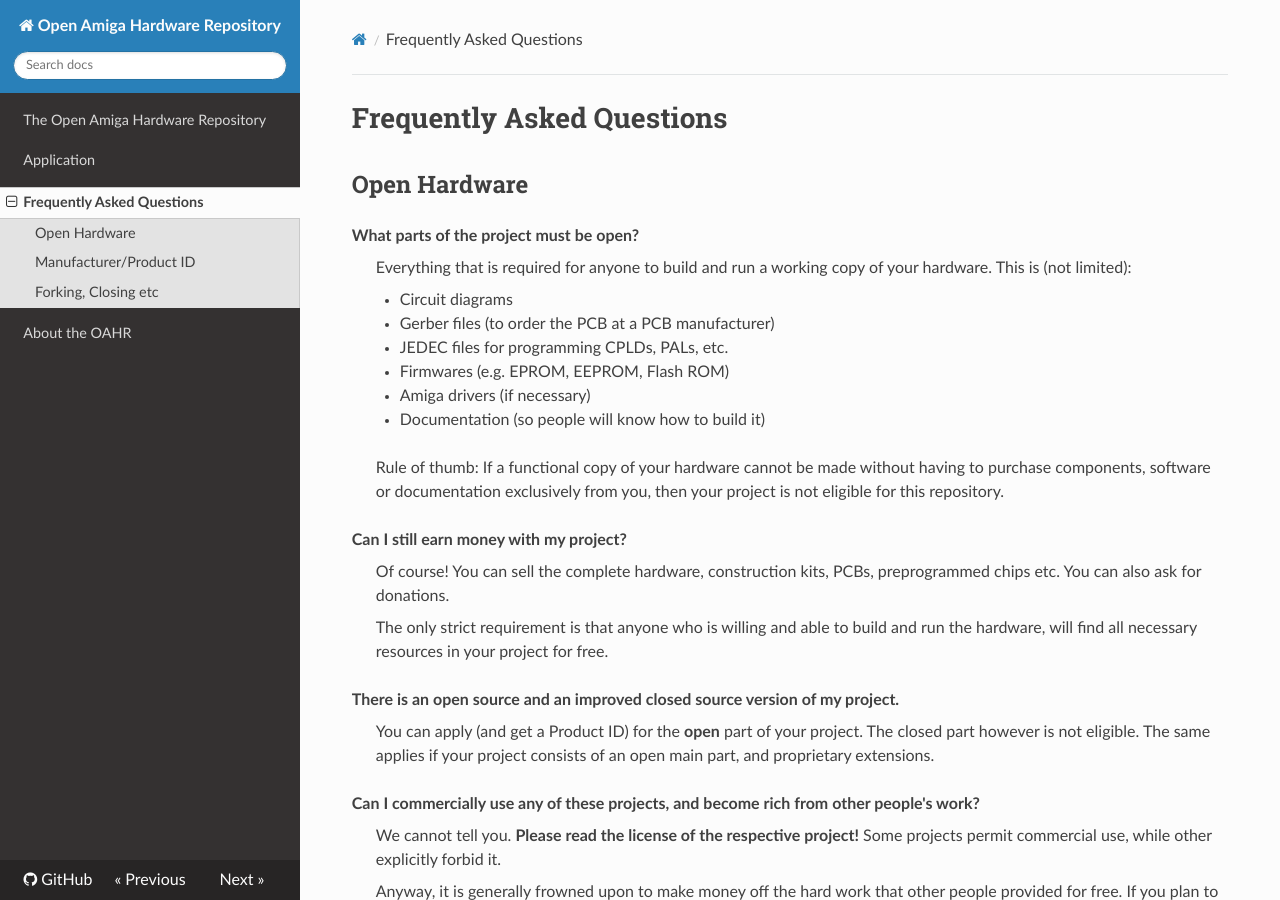
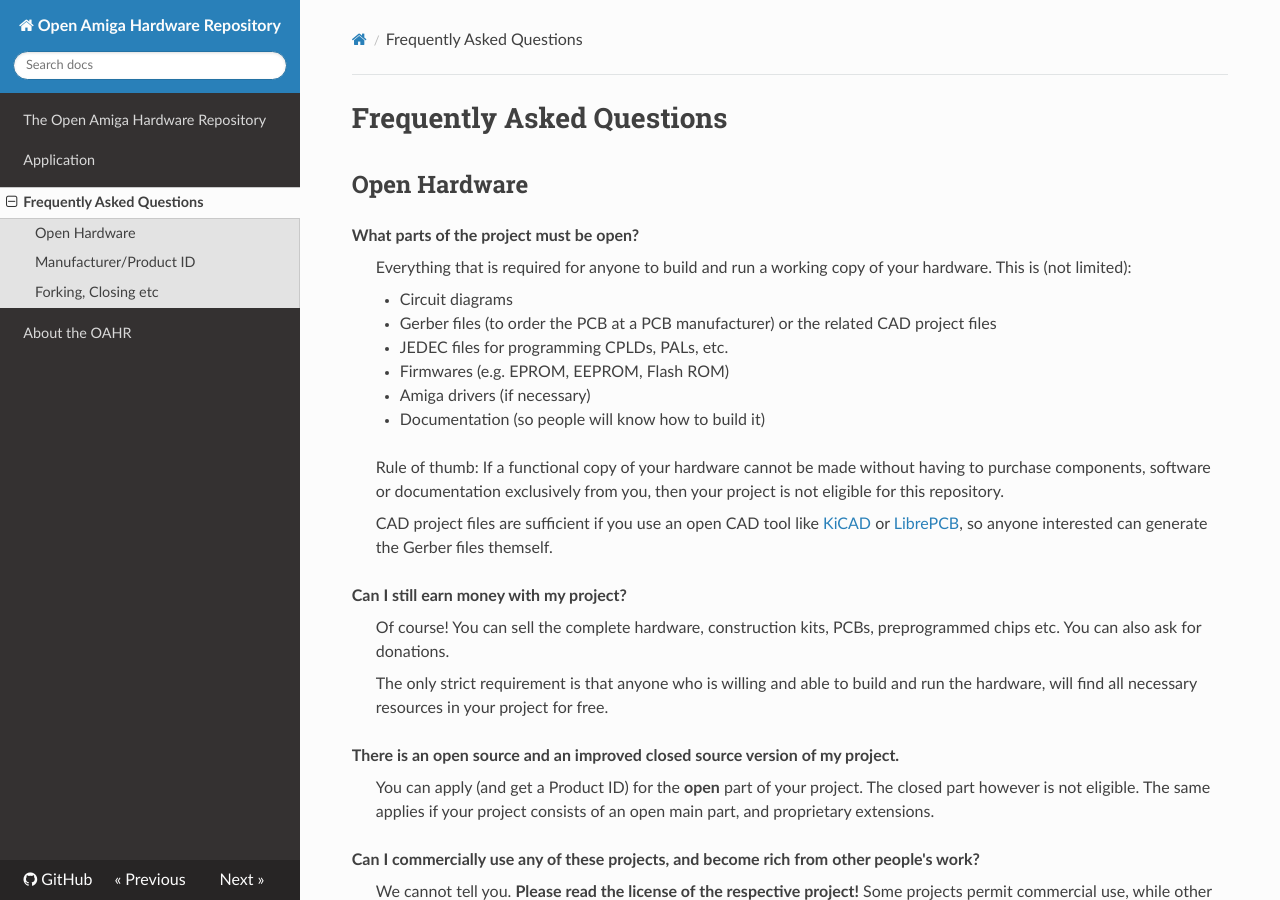
Before and after one commit to oahr/oahr, an MkDocs documentation site: the page built from src/faq.md, in a window 1280 px wide and 900 px high. Built offline with MkDocs 1.6.1, drawn with Linux system fonts in a browser that asks for light colours.

Commit message:
Permit CAD projects from open tools

```diff
--- a/docs/faq.html
+++ b/docs/faq.html
@@ -94,13 +94,14 @@
 <p>Everything that is required for anyone to build and run a working copy of your hardware. This is (not limited):</p>
 <ul>
 <li>Circuit diagrams</li>
-<li>Gerber files (to order the PCB at a PCB manufacturer)</li>
+<li>Gerber files (to order the PCB at a PCB manufacturer) or the related CAD project files</li>
 <li>JEDEC files for programming CPLDs, PALs, etc.</li>
 <li>Firmwares (e.g. EPROM, EEPROM, Flash ROM)</li>
 <li>Amiga drivers (if necessary)</li>
 <li>Documentation (so people will know how to build it)</li>
 </ul>
 <p>Rule of thumb: If a functional copy of your hardware cannot be made without having to purchase components, software or documentation exclusively from you, then your project is not eligible for this repository.</p>
+<p>CAD project files are sufficient if you use an open CAD tool like <a href="https://www.kicad.org/">KiCAD</a> or <a href="https://librepcb.org/">LibrePCB</a>, so anyone interested can generate the Gerber files themself.</p>
 </blockquote>
 <p><strong>Can I still earn money with my project?</strong></p>
 <blockquote>
--- a/docs/index.html
+++ b/docs/index.html
@@ -429,5 +429,5 @@
 
 <!--
 MkDocs version : 1.4.2
-Build Date UTC : 2023-11-10 08:05:26.453539+00:00
+Build Date UTC : 2023-11-10 08:21:01.268104+00:00
 -->
--- a/src/faq.md
+++ b/src/faq.md
@@ -7,13 +7,15 @@
 > Everything that is required for anyone to build and run a working copy of your hardware. This is (not limited):
 >
 > * Circuit diagrams
-> * Gerber files (to order the PCB at a PCB manufacturer)
+> * Gerber files (to order the PCB at a PCB manufacturer) or the related CAD project files
 > * JEDEC files for programming CPLDs, PALs, etc.
 > * Firmwares (e.g. EPROM, EEPROM, Flash ROM)
 > * Amiga drivers (if necessary)
 > * Documentation (so people will know how to build it)
 >
 > Rule of thumb: If a functional copy of your hardware cannot be made without having to purchase components, software or documentation exclusively from you, then your project is not eligible for this repository.
+>
+> CAD project files are sufficient if you use an open CAD tool like [KiCAD](https://www.kicad.org/) or [LibrePCB](https://librepcb.org/), so anyone interested can generate the Gerber files themself.
 
 **Can I still earn money with my project?**
 
```
Also changed, not shown: docs/search/search_index.json (+1 -1 lines), 1 other file.
